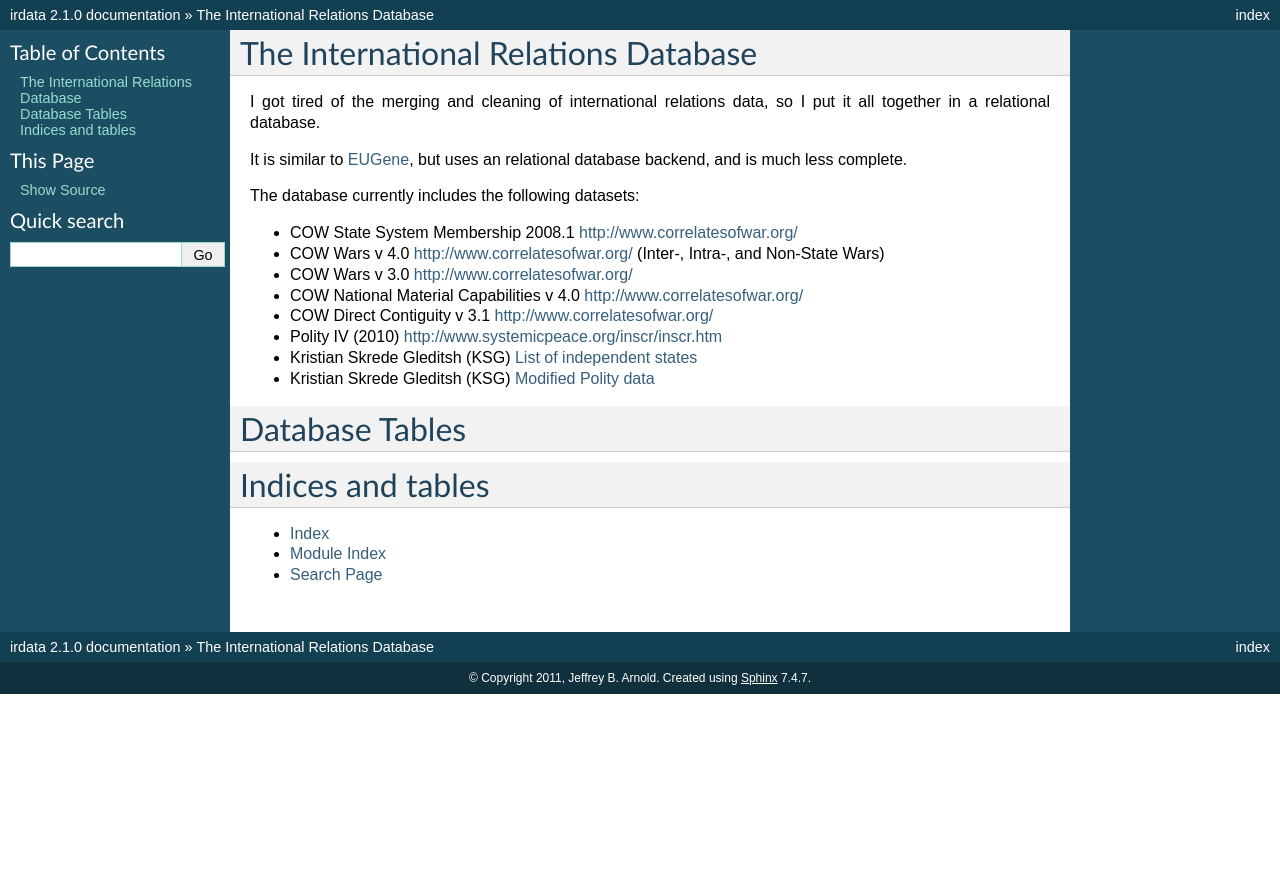
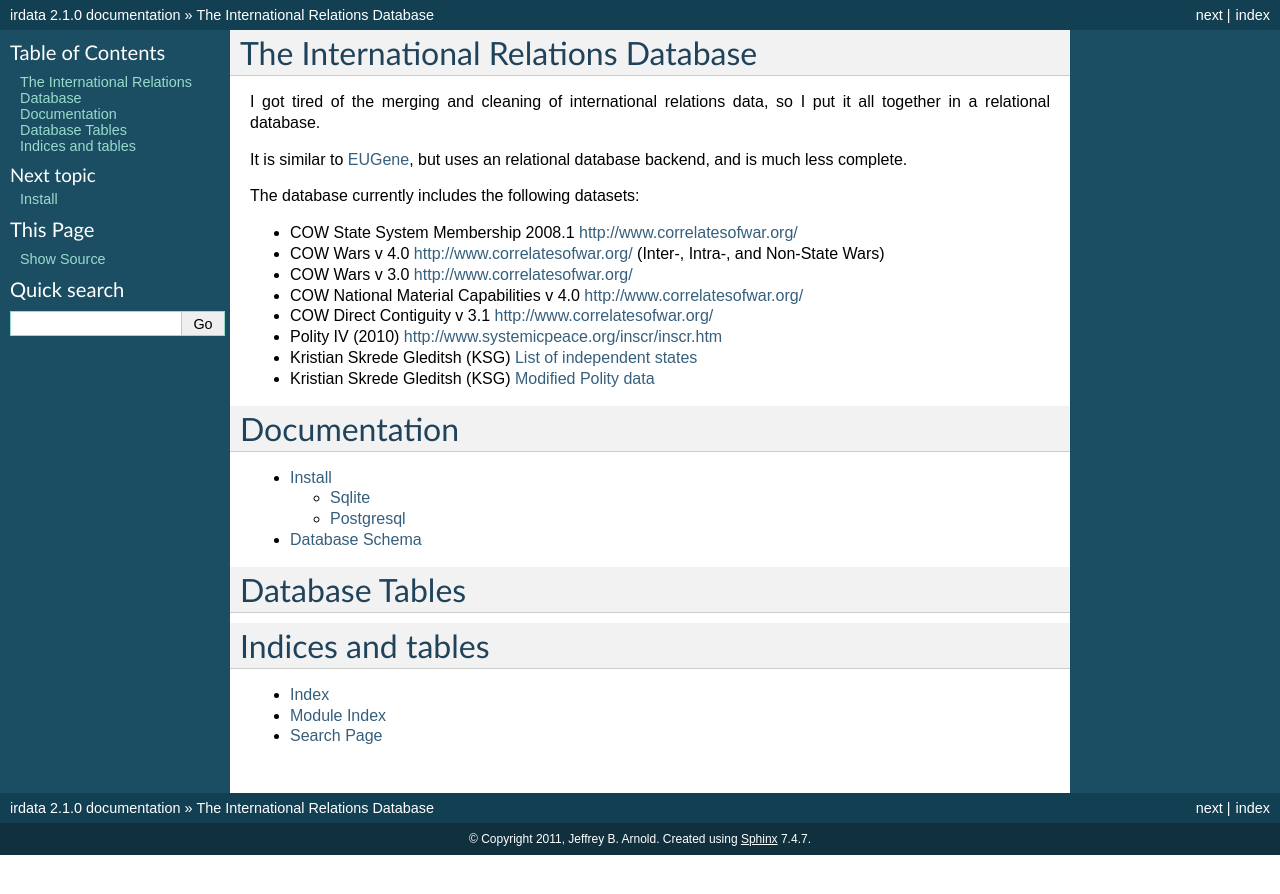
Before and after one commit to jrnold/irdata, a Sphinx documentation site: the page built from doc/source/index.rst, in a window 1280 px wide. Shown: the top 894 px of the page. Built offline with Sphinx 7.4.7, drawn with Linux system fonts in a browser that asks for light colours; formulas are drawn with MathJax 3.

Commit message:
new docs

```diff
--- a/doc/source/index.rst
+++ b/doc/source/index.rst
@@ -23,6 +23,13 @@ The database currently includes the following datasets:
 - Kristian Skrede Gleditsh (KSG) `List of independent states <http://privatewww.essex.ac.uk/~ksg/statelist.html>`_
 - Kristian Skrede Gleditsh (KSG) `Modified Polity data <http://privatewww.essex.ac.uk/~ksg/polity.html>`_
 
+Documentation
+==================
+
+.. toctree::
+
+   install
+   schema
 
 
 Database Tables
```
